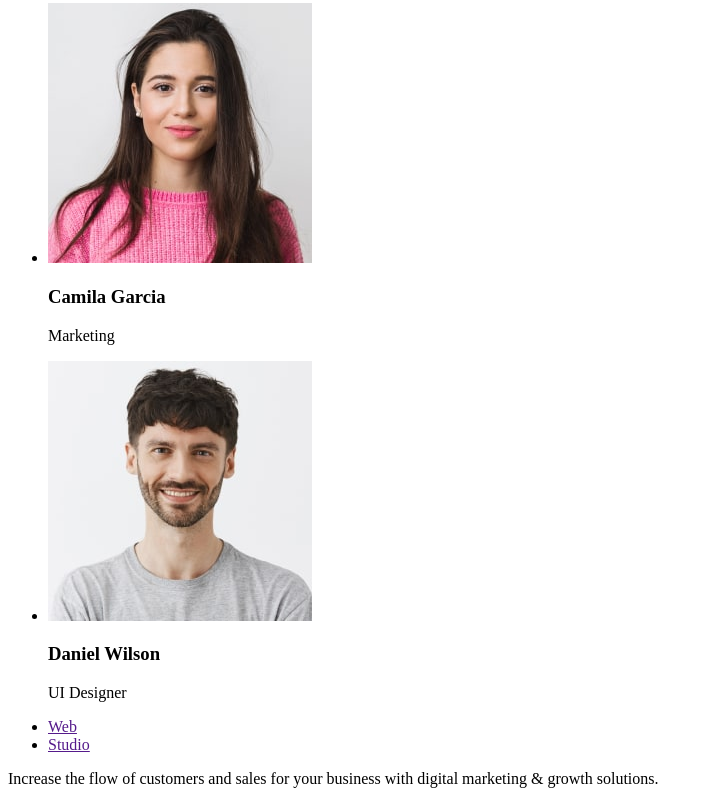
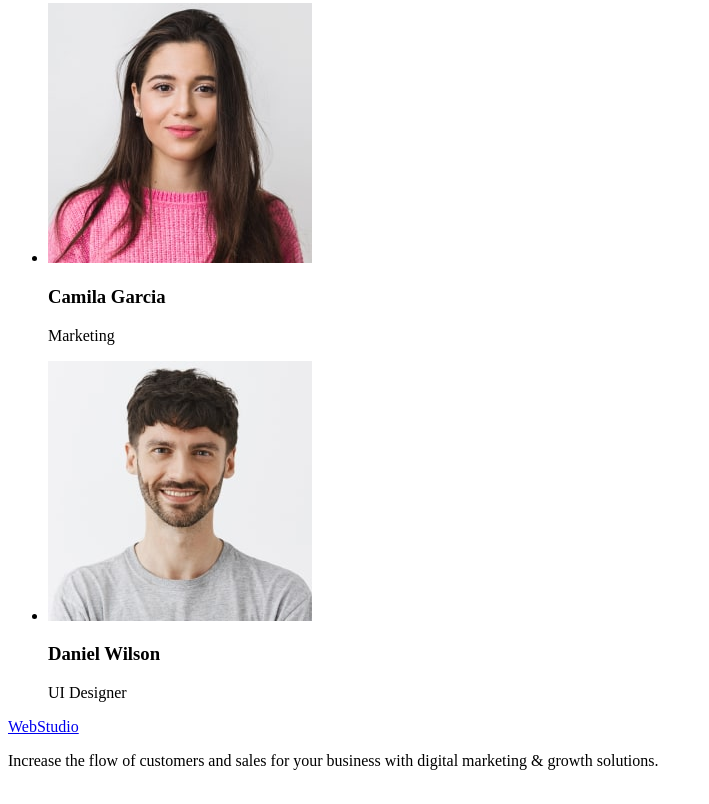
Before and after one commit to DenysGamzinov/goit-markup-hw-01, a plain HTML site: page index.html in a window 1280 px wide. Shown: the part 1324-2128 px from the top of the page, without its empty margins (0-709 px from the left). Drawn offline with Linux system fonts and the light colour scheme.

Commit message:
finalcat1

```diff
--- a/index.html
+++ b/index.html
@@ -7,10 +7,10 @@
 </head>
 <body>
    <header>
-      <nav>
-         <a href="">
+         <a href="./index.html">
          Web Studio
          </a>
+         <nav>
          <ul>
             <li><a href="">Studio</a></li>
             <li><a href="">Portfolio</a></li>
@@ -97,10 +97,7 @@
 
    </main>
    <footer>
-      <ul>
-         <li><a href="">Web</a></li>
-         <li><a href="">Studio</a></li>
-      </ul>
+      <a href="./index.html">WebStudio</a>
       <p>Increase the flow of customers and sales for your business with digital marketing & growth solutions.
       </p>
    </footer>
```
